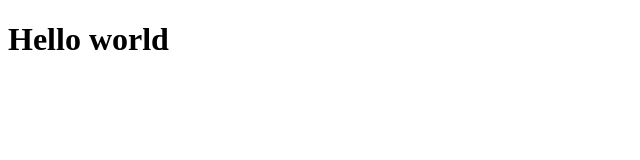
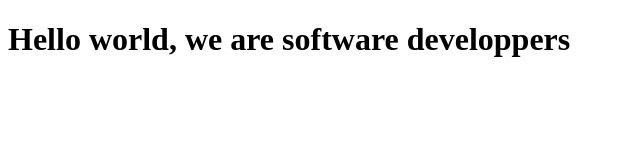
Before and after one commit to ali-techworld/josep-ali, a plain HTML site: page index.html in a window 1280 px wide. Shown: the whole page, without its empty margins (0-640 px from the left). Drawn offline with Linux system fonts and the light colour scheme.

Commit message:
Added we are software dev
Added we are software developpers

```diff
--- a/index.html
+++ b/index.html
@@ -7,7 +7,7 @@
   </head>
 
   <body>
-    <h1>Hello world</h1>
+    <h1>Hello world, we are software developpers </h1>
     <script src="https://cdn.freecodecamp.org/testable-projects-fcc/v1/bundle.js"></script>
 
 
```
